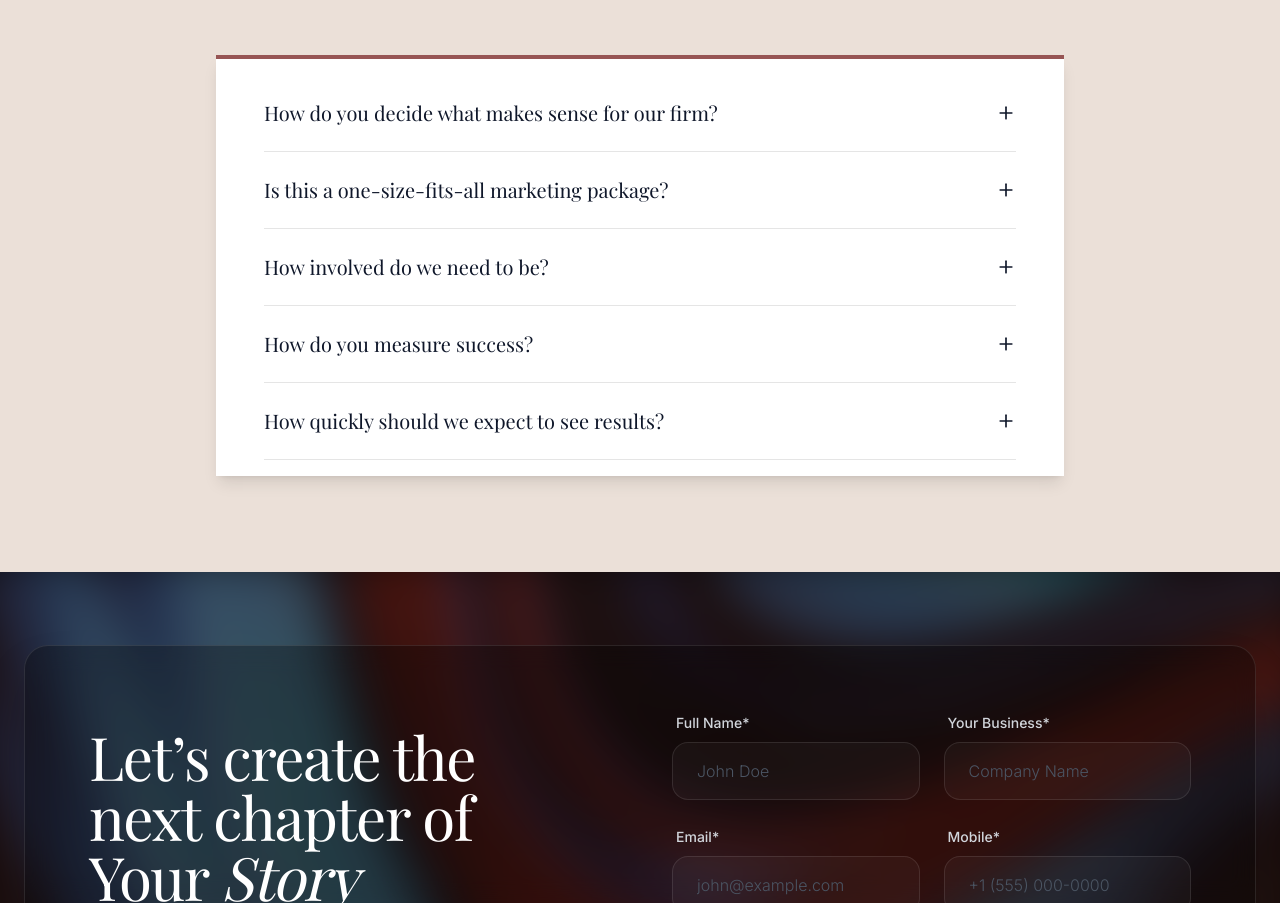
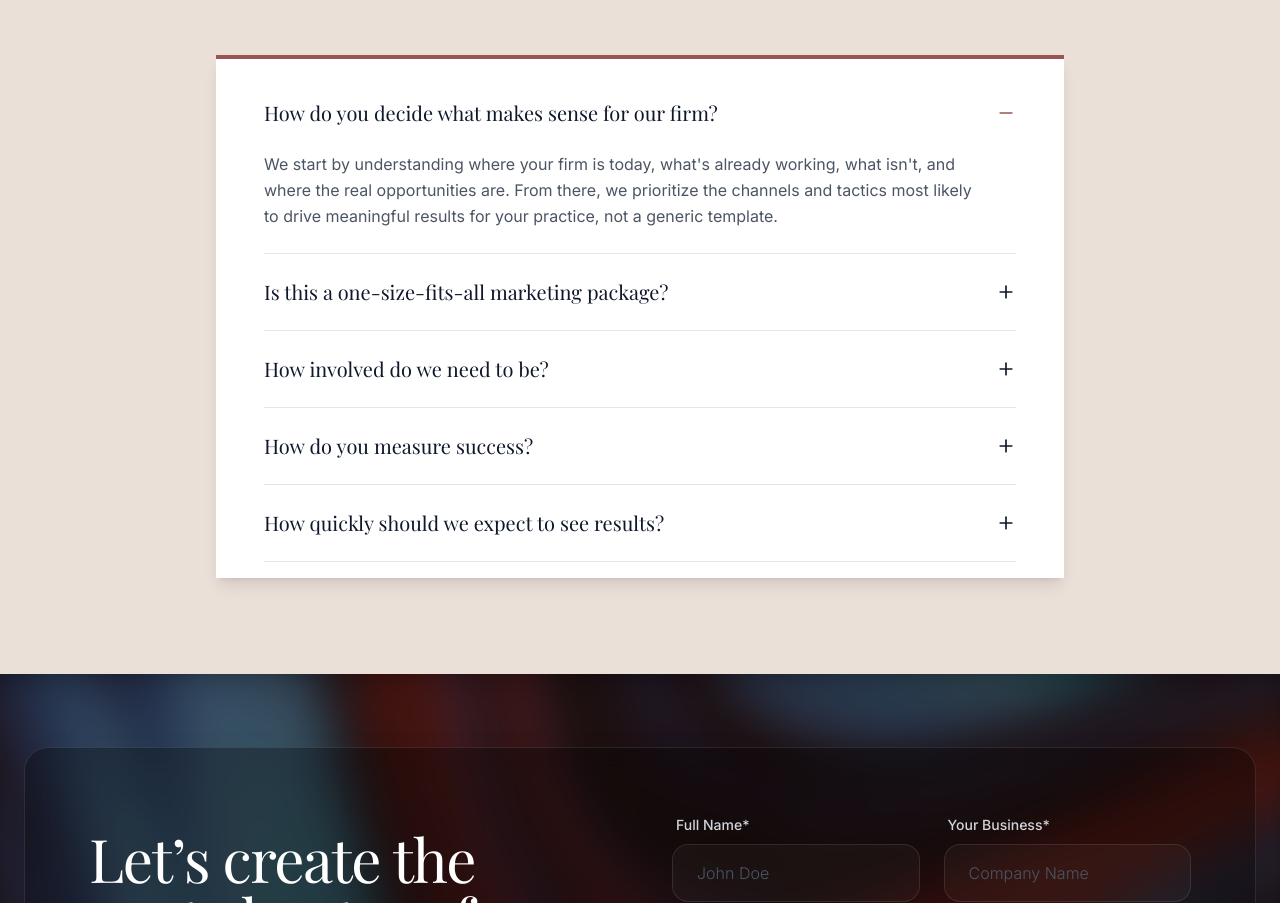
Before and after one commit to SocialEngagementGroup/marketing, a React (Vite) app: page /lawyer in a window 1280 px wide. Shown: the part 6266-7169 px from the top of the page. Built offline with nearby package versions, Linux system fonts and the light colour scheme; a web font is replaced by a local one.

Commit message:
updated faq and logo

```diff
--- a/src/components/Homepage/Testimonials/index.tsx
+++ b/src/components/Homepage/Testimonials/index.tsx
@@ -148,7 +148,7 @@ const HomepageTestimonials: React.FC = () => {
                     key={`logo-1-${index}`}
                     src={`/logos/clients/${logo}`}
                     alt="Client Logo"
-                    className="h-10 md:h-12 w-auto object-contain opacity-60 brightness-0 invert hover:opacity-100 transition-opacity duration-300"
+                    className="h-10 md:h-12 w-auto object-contain opacity-75 brightness-0 invert hover:opacity-100 transition-opacity duration-300"
                   />
                 ))}
               </div>
@@ -173,7 +173,7 @@ const HomepageTestimonials: React.FC = () => {
                     key={`logo-2-${index}`}
                     src={`/logos/clients/${logo}`}
                     alt="Client Logo"
-                    className="h-10 md:h-12 w-auto object-contain opacity-60 brightness-0 invert hover:opacity-100 transition-opacity duration-300"
+                    className="h-10 md:h-12 w-auto object-contain opacity-100 brightness-0 invert hover:opacity-100 transition-opacity duration-300"
                   />
                 ))}
               </div>
--- a/src/components/Lawyer/FAQ/FAQItem.tsx
+++ b/src/components/Lawyer/FAQ/FAQItem.tsx
@@ -4,10 +4,11 @@ import { Plus, Minus } from 'lucide-react';
 interface FAQItemProps {
   question: string;
   answer: string;
+  initialOpen?: boolean;
 }
 
-const FAQItem: React.FC<FAQItemProps> = ({ question, answer }) => {
-  const [isOpen, setIsOpen] = useState(false);
+const FAQItem: React.FC<FAQItemProps> = ({ question, answer, initialOpen = false }) => {
+  const [isOpen, setIsOpen] = useState(initialOpen);
 
   return (
     <div className="border-b border-brand-black/10">
--- a/src/components/Lawyer/FAQ/index.tsx
+++ b/src/components/Lawyer/FAQ/index.tsx
@@ -38,7 +38,12 @@ const FAQ: React.FC = () => {
 
         <div className="bg-white px-8 md:px-12 py-4 shadow-lg border-t-4 border-brand-brick">
           {faqs.map((faq, index) => (
-            <FAQItem key={index} question={faq.question} answer={faq.answer} />
+            <FAQItem
+              key={index}
+              question={faq.question}
+              answer={faq.answer}
+              initialOpen={index === 0}
+            />
           ))}
         </div>
       </div>
```
